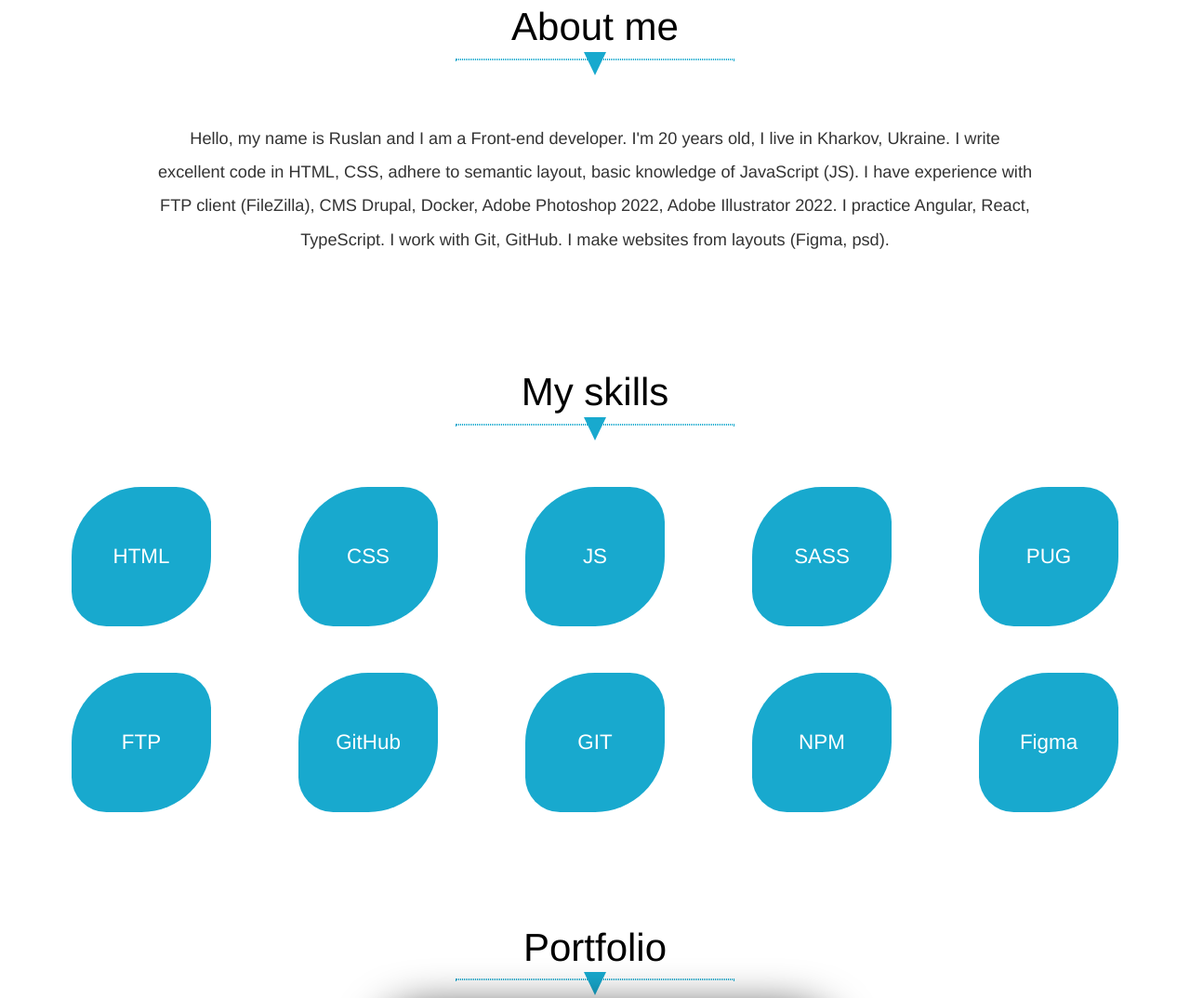
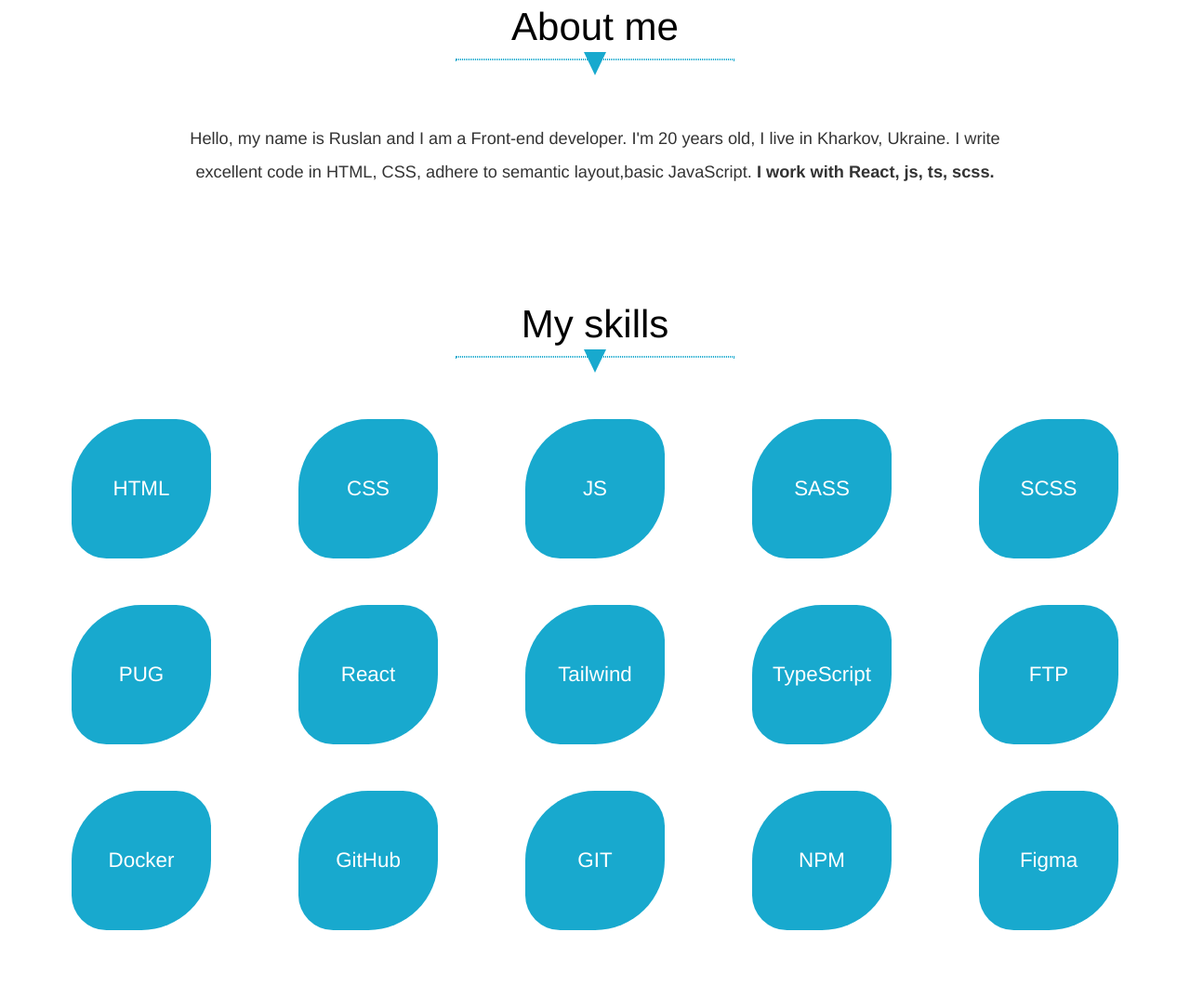
Before and after one commit to BlazerXXI/CV-Front-end-Ruslan, a plain HTML site: page index.html in a window 1280 px wide. Shown: the part 917-1991 px from the top of the page at 93% size. Drawn offline with nearby package versions, Linux system fonts and the light colour scheme.

Commit message:
update info 23.04 23:07

```diff
--- a/index.html
+++ b/index.html
@@ -72,11 +72,8 @@
               <h3>
                 Hello, my name is Ruslan and I am a Front-end developer. I'm 20
                 years old, I live in Kharkov, Ukraine. I write excellent code in
-                HTML, CSS, adhere to semantic layout, basic knowledge of
-                JavaScript (JS). I have experience with FTP client (FileZilla),
-                CMS Drupal, Docker, Adobe Photoshop 2022, Adobe Illustrator
-                2022. I practice Angular, React, TypeScript. I work with Git,
-                GitHub. I make websites from layouts (Figma, psd).
+                HTML, CSS, adhere to semantic layout,basic JavaScript. <strong> I work
+									with React, js, ts, scss.</strong>
               </h3>
             </div>
           </div>
@@ -102,10 +99,25 @@
                 <h2>SASS</h2>
               </li>
               <li class="my-skills__item">
+                <h2>SCSS</h2>
+              </li>
+              <li class="my-skills__item">
                 <h2>PUG</h2>
               </li>
               <li class="my-skills__item">
+                <h2>React</h2>
+              </li>
+              <li class="my-skills__item">
+                <h2>Tailwind</h2>
+              </li>
+              <li class="my-skills__item">
+                <h2>TypeScript</h2>
+              </li>
+              <li class="my-skills__item">
                 <h2>FTP</h2>
+              </li>
+              <li class="my-skills__item">
+                <h2>Docker</h2>
               </li>
               <li class="my-skills__item">
                 <h2>GitHub</h2>
```
